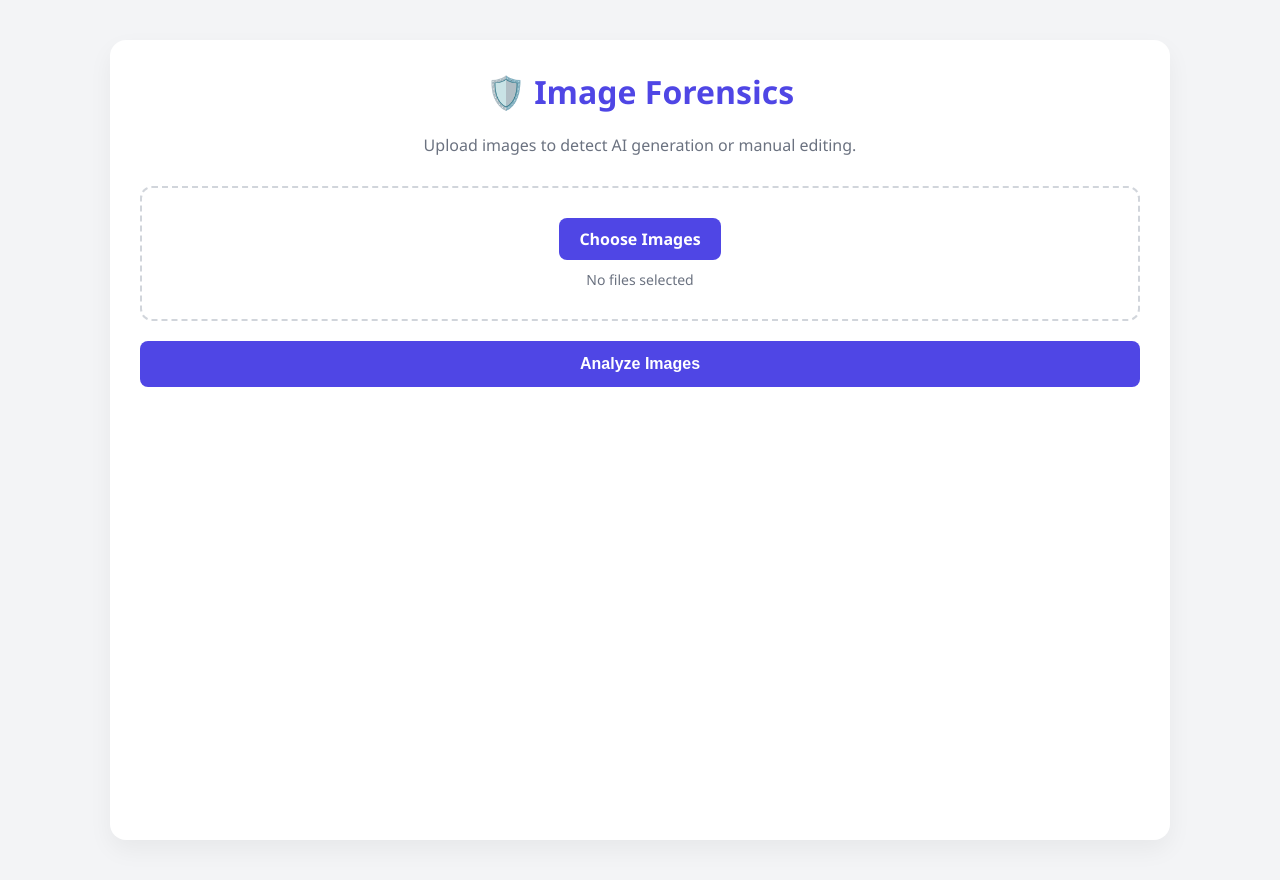
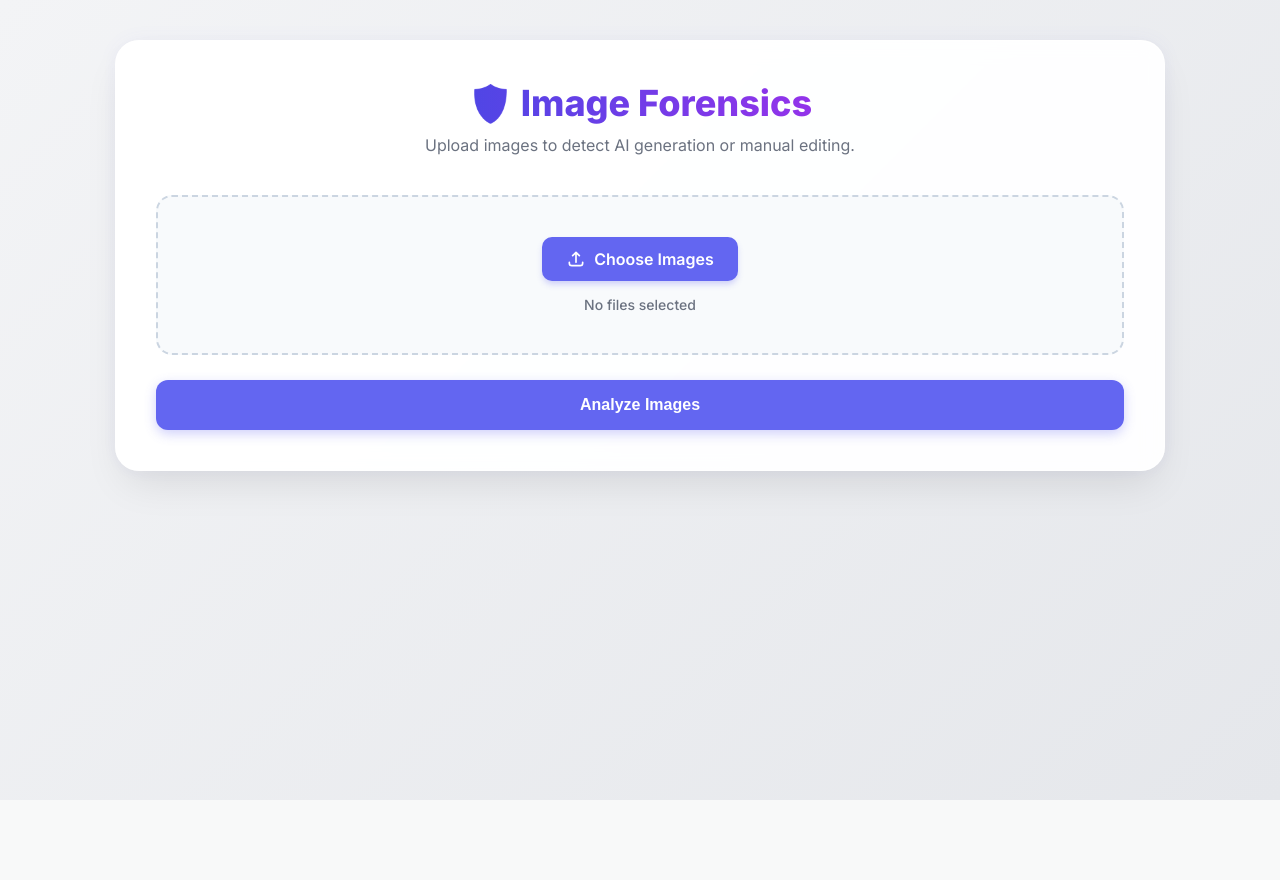
Before and after one commit to Jamaludeen001/AIImageDetection, a FastAPI app: page / in a window 1280 px wide. After the commit the page ends 800 px from the top, so only its background shows below. Run offline with FastAPI, Linux system fonts and the light colour scheme.

Commit message:
Update index.html

```diff
--- a/Project-1-AI-Image-detection/app/templates/index.html
+++ b/Project-1-AI-Image-detection/app/templates/index.html
@@ -4,87 +4,211 @@
     <meta charset="UTF-8">
     <meta name="viewport" content="width=device-width, initial-scale=1.0">
     <title>Image Forensics AI</title>
+    <link href="https://fonts.googleapis.com/css2?family=Inter:wght@400;500;600;700;800&display=swap" rel="stylesheet">
     <style>
         :root {
-            --primary: #4F46E5;
-            --primary-hover: #4338CA;
+            --primary: #6366F1;
+            --primary-hover: #4F46E5;
             --success: #10B981;
             --success-bg: #ECFDF5;
             --danger: #EF4444;
             --danger-bg: #FEF2F2;
             --warning: #F59E0B;
             --warning-bg: #FFFBEB;
-            --bg: #F3F4F6;
-            --card: #FFFFFF;
-            --text: #1F2937;
+            --bg-gradient: linear-gradient(135deg, #F3F4F6 0%, #E5E7EB 100%);
+            --card-bg: rgba(255, 255, 255, 0.95);
+            --text-main: #111827;
+            --text-muted: #6B7280;
             --border: #E5E7EB;
         }
-        body { font-family: 'Segoe UI', Tahoma, Geneva, Verdana, sans-serif; background-color: var(--bg); color: var(--text); min-height: 100vh; margin: 0; padding: 40px 20px; display: flex; justify-content: center; }
-        .container { background: var(--card); padding: 30px; border-radius: 16px; box-shadow: 0 10px 25px rgba(0,0,0,0.05); width: 100%; max-width: 1000px; }
-        h1 { margin-top: 0; color: var(--primary); text-align: center; }
-        p.subtitle { text-align: center; color: #6B7280; margin-bottom: 30px; }
 
-        .upload-area { border: 2px dashed #D1D5DB; border-radius: 12px; padding: 30px; text-align: center; cursor: pointer; transition: 0.3s; margin-bottom: 20px; }
-        .upload-area:hover { border-color: var(--primary); background: #EEF2FF; }
+        * { box-sizing: border-box; }
+
+        body {
+            font-family: 'Inter', sans-serif;
+            background: var(--bg-gradient);
+            color: var(--text-main);
+            min-height: 100vh;
+            margin: 0;
+            padding: 40px 20px;
+            display: flex;
+            justify-content: center;
+            align-items: flex-start;
+        }
+
+        .container {
+            background: var(--card-bg);
+            backdrop-filter: blur(10px);
+            padding: 40px;
+            border-radius: 24px;
+            box-shadow: 0 20px 40px -10px rgba(0,0,0,0.1), 0 0 20px rgba(99, 102, 241, 0.05);
+            width: 100%;
+            max-width: 1050px;
+            border: 1px solid rgba(255,255,255,0.5);
+        }
+
+        /* Header */
+        .header { text-align: center; margin-bottom: 40px; }
+        .header h1 {
+            margin: 0;
+            font-size: 36px;
+            font-weight: 800;
+            background: linear-gradient(to right, #4F46E5, #9333EA);
+            -webkit-background-clip: text;
+            -webkit-text-fill-color: transparent;
+            display: inline-flex;
+            align-items: center;
+            gap: 12px;
+        }
+        .header p { color: var(--text-muted); font-size: 16px; margin-top: 10px; }
+
+        /* Upload Area */
+        .upload-area {
+            border: 2px dashed #CBD5E1;
+            border-radius: 16px;
+            padding: 40px 20px;
+            text-align: center;
+            cursor: pointer;
+            transition: all 0.3s ease;
+            margin-bottom: 25px;
+            background: #F8FAFC;
+            position: relative;
+            overflow: hidden;
+        }
+        .upload-area:hover {
+            border-color: var(--primary);
+            background: #EEF2FF;
+            transform: translateY(-2px);
+        }
+        .upload-area.dragover { border-color: var(--primary); background: #EEF2FF; }
+
         input[type="file"] { display: none; }
-        .upload-label { display: inline-block; background: var(--primary); color: white; padding: 10px 20px; border-radius: 8px; cursor: pointer; font-weight: bold; transition: 0.3s; }
-        .upload-label:hover { background: var(--primary-hover); }
 
-        .btn-analyze { width: 100%; padding: 14px; background: var(--primary); color: white; border: none; border-radius: 8px; font-size: 16px; font-weight: bold; cursor: pointer; transition: 0.3s; }
-        .btn-analyze:disabled { background: #9CA3AF; cursor: not-allowed; }
+        .upload-label {
+            display: inline-flex;
+            align-items: center;
+            gap: 8px;
+            background: var(--primary);
+            color: white;
+            padding: 12px 24px;
+            border-radius: 10px;
+            cursor: pointer;
+            font-weight: 600;
+            transition: all 0.3s ease;
+            box-shadow: 0 4px 6px -1px rgba(99, 102, 241, 0.3);
+        }
+        .upload-label:hover { background: var(--primary-hover); transform: translateY(-1px); }
 
-        /* Master Table */
-        .results-section { margin-top: 30px; display: none; }
-        .summary-bar { background: #EEF2FF; padding: 15px; border-radius: 8px; margin-bottom: 15px; font-weight: bold; color: var(--primary); }
+        .file-name { margin-top: 15px; font-size: 14px; color: var(--text-muted); font-weight: 500; }
 
-        .master-table { width: 100%; border-collapse: collapse; background: white; border-radius: 8px; overflow: hidden; border: 1px solid var(--border); }
-        .master-table th, .master-table td { padding: 12px 15px; text-align: left; border-bottom: 1px solid var(--border); font-size: 14px; vertical-align: top;}
-        .master-table th { background: #F9FAFB; font-weight: 600; color: #374151; }
+        /* Analyze Button */
+        .btn-analyze {
+            width: 100%;
+            padding: 16px;
+            background: var(--primary);
+            color: white;
+            border: none;
+            border-radius: 12px;
+            font-size: 16px;
+            font-weight: 700;
+            cursor: pointer;
+            transition: all 0.3s ease;
+            box-shadow: 0 4px 12px rgba(99, 102, 241, 0.3);
+        }
+        .btn-analyze:hover:not(:disabled) { background: var(--primary-hover); transform: translateY(-2px); box-shadow: 0 6px 16px rgba(99, 102, 241, 0.4); }
+        .btn-analyze:disabled { background: #94A3B8; cursor: not-allowed; box-shadow: none; transform: none; }
 
-        /* Row Coloring based on Verdict */
-        .row-danger { background-color: var(--danger-bg) !important; }
-        .row-warning { background-color: var(--warning-bg) !important; }
-        .row-success { background-color: var(--success-bg) !important; }
+        /* Results Section */
+        .results-section { margin-top: 40px; display: none; animation: fadeIn 0.5s ease; }
 
-        .badge { display: inline-block; padding: 4px 8px; border-radius: 4px; font-weight: bold; font-size: 12px; text-align: center; }
-        .badge-danger { background: var(--danger); color: white; }
-        .badge-warning { background: var(--warning); color: white; }
-        .badge-success { background: var(--success); color: white; }
+        @keyframes fadeIn { from { opacity: 0; transform: translateY(10px); } to { opacity: 1; transform: translateY(0); } }
 
-        .thumb { max-width: 60px; max-height: 60px; border-radius: 4px; object-fit: cover; border: 1px solid #ccc; }
-        .file-name { font-size: 12px; color: #6B7280; word-break: break-all; margin-top: 5px; text-align: center; width: 80px;}
+        .summary-bar {
+            background: linear-gradient(to right, #EEF2FF, #E0E7FF);
+            padding: 16px 20px;
+            border-radius: 12px;
+            margin-bottom: 20px;
+            font-weight: 600;
+            color: var(--primary-hover);
+            display: flex;
+            justify-content: space-between;
+            align-items: center;
+            border: 1px solid #C7D2FE;
+        }
 
-        .details-list { margin: 0; padding-left: 15px; font-size: 12px; color: #4B5563; }
+        /* Table Design */
+        .table-responsive { overflow-x: auto; border-radius: 12px; border: 1px solid var(--border); }
+        .master-table { width: 100%; border-collapse: collapse; background: white; min-width: 800px; }
+        .master-table th { background: #F8FAFC; padding: 16px; text-align: left; font-size: 13px; text-transform: uppercase; letter-spacing: 0.5px; color: var(--text-muted); font-weight: 700; border-bottom: 2px solid var(--border); }
+        .master-table td { padding: 16px; text-align: left; border-bottom: 1px solid var(--border); vertical-align: middle; }
+        .master-table tr:last-child td { border-bottom: none; }
+        .master-table tr { transition: background 0.2s; }
 
-        .loader { display: none; text-align: center; color: var(--primary); font-weight: bold; margin-top: 20px; }
-        .loader::after { content: "..." ; animation: dots 1.5s infinite; }
-        @keyframes dots { 0%, 20% { content: ""; } 40% { content: "."; } 60% { content: ".."; } 80%, 100% { content: "..."; } }
+        /* Row Colors */
+        .row-danger { background-color: var(--danger-bg); }
+        .row-warning { background-color: var(--warning-bg); }
+        .row-success { background-color: var(--success-bg); }
+        .master-table tr:hover { filter: brightness(0.98); }
+
+        /* Badges */
+        .badge { display: inline-block; padding: 6px 12px; border-radius: 20px; font-weight: 700; font-size: 12px; text-align: center; letter-spacing: 0.5px;}
+        .badge-danger { background: #FEE2E2; color: #B91C1C; border: 1px solid #FCA5A5; }
+        .badge-warning { background: #FEF3C7; color: #B45309; border: 1px solid #FCD34D; }
+        .badge-success { background: #D1FAE5; color: #047857; border: 1px solid #6EE7B7; }
+
+        /* Thumbnails */
+        .thumb-container { display: flex; flex-direction: column; align-items: center; gap: 8px; }
+        .thumb { width: 70px; height: 70px; border-radius: 10px; object-fit: cover; border: 2px solid white; box-shadow: 0 2px 5px rgba(0,0,0,0.1); }
+        .file-name-label { font-size: 12px; font-weight: 500; color: var(--text-muted); max-width: 90px; text-overflow: ellipsis; overflow: hidden; white-space: nowrap; text-align: center; }
+
+        /* Details Data */
+        .details-grid { display: grid; grid-template-columns: 1fr 1fr; gap: 10px; font-size: 13px; }
+        .detail-item { display: flex; gap: 5px; color: var(--text-muted); }
+        .detail-item strong { color: var(--text-main); }
+        .flag-list { grid-column: span 2; margin: 5px 0 0 0; padding-left: 15px; font-size: 12px; color: #B91C1C; }
+
+        /* Loader */
+        .loader { display: none; text-align: center; margin: 30px 0; }
+        .spinner { width: 40px; height: 40px; border: 4px solid #E0E7FF; border-top: 4px solid var(--primary); border-radius: 50%; animation: spin 1s linear infinite; margin: 0 auto 15px auto; }
+        @keyframes spin { 0% { transform: rotate(0deg); } 100% { transform: rotate(360deg); } }
+        .loader-text { color: var(--primary); font-weight: 600; font-size: 15px; }
     </style>
 </head>
 <body>
 
 <div class="container">
+    <div class="header">
         <h1>🛡️ Image Forensics</h1>
-    <p class="subtitle">Upload images to detect AI generation or manual editing.</p>
+        <p>Upload images to detect AI generation or manual editing.</p>
+    </div>
 
-    <div class="upload-area" onclick="document.getElementById('imageInput').click()">
-        <label class="upload-label">Choose Images</label>
-        <input type="file" id="imageInput" accept="image/*" multiple onchange="previewImages(event)">
-        <div id="fileName" style="margin-top: 10px; font-size: 14px; color: #6B7280;">No files selected</div>
+    <!-- Drag and Drop / Upload Area -->
+    <div class="upload-area" id="dropZone" onclick="document.getElementById('imageInput').click()">
+        <label class="upload-label">
+            <svg width="20" height="20" fill="none" stroke="currentColor" stroke-width="2" viewBox="0 0 24 24" xmlns="http://www.w3.org/2000/svg"><path stroke-linecap="round" stroke-linejoin="round" d="M4 16v1a3 3 0 003 3h10a3 3 0 003-3v-1m-4-8l-4-4m0 0L8 8m4-4v12"></path></svg>
+            Choose Images
+        </label>
+        <input type="file" id="imageInput" accept="image/*" multiple onchange="handleFileSelect(event)">
+        <div class="file-name" id="fileName">No files selected</div>
     </div>
 
     <button id="analyzeBtn" class="btn-analyze" onclick="analyzeImages()">Analyze Images</button>
 
-    <div id="loader" class="loader">Analyzing images. Please wait (This may take a moment per image)</div>
+    <!-- Loader -->
+    <div id="loader" class="loader">
+        <div class="spinner"></div>
+        <div class="loader-text">Analyzing image(s)... This may take a moment.</div>
+    </div>
 
     <!-- Results Section -->
     <div id="resultsSection" class="results-section">
         <div id="summaryBar" class="summary-bar"></div>
 
+        <div class="table-responsive">
             <table class="master-table">
                 <thead>
                     <tr>
-                    <th width="100">Preview</th>
+                        <th width="120">Preview</th>
                         <th width="150">Verdict</th>
                         <th>Details</th>
                     </tr>
@@ -95,12 +219,26 @@
             </table>
         </div>
     </div>
+</div>
 
 <script>
     let selectedFiles = [];
     let base64Images = [];
 
-    function previewImages(event) {
+    // Drag & Drop visual feedback
+    const dropZone = document.getElementById('dropZone');
+    dropZone.addEventListener('dragover', (e) => { e.preventDefault(); dropZone.classList.add('dragover'); });
+    dropZone.addEventListener('dragleave', () => { dropZone.classList.remove('dragover'); });
+    dropZone.addEventListener('drop', (e) => {
+        e.preventDefault();
+        dropZone.classList.remove('dragover');
+        if(e.dataTransfer.files.length) {
+            document.getElementById('imageInput').files = e.dataTransfer.files;
+            handleFileSelect({ target: { files: e.dataTransfer.files } });
+        }
+    });
+
+    function handleFileSelect(event) {
         selectedFiles = Array.from(event.target.files);
         base64Images = [];
         document.getElementById('fileName').innerText = `${selectedFiles.length} file(s) selected`;
@@ -111,7 +249,7 @@
         selectedFiles.forEach((file, index) => {
             const reader = new FileReader();
             reader.onload = function(e) {
-                base64Images[index] = e.target.result; // Store in order
+                base64Images[index] = e.target.result;
             };
             reader.readAsDataURL(file);
         });
@@ -128,11 +266,11 @@
         const resultsSection = document.getElementById('resultsSection');
 
         btn.disabled = true;
+        btn.innerText = 'Processing...';
         loader.style.display = 'block';
         resultsSection.style.display = 'none';
 
         try {
-            // Send ALL base64 images in one array
             const response = await fetch('/validate-images', {
                 method: 'POST',
                 headers: { 'Content-Type': 'application/json' },
@@ -149,6 +287,7 @@
             alert("Error: " + error.message);
         } finally {
             btn.disabled = false;
+            btn.innerText = 'Analyze Images';
             loader.style.display = 'none';
         }
     }
@@ -159,65 +298,76 @@
         const tableBody = document.getElementById('tableBody');
 
         resultsSection.style.display = 'block';
-        summaryBar.innerText = `Analysis Complete: Processed ${data.processed} out of ${data.total_images} images.`;
+
+        // Count results
+        const aiCount = data.results.filter(r => r.is_ai_generated).length;
+        const editCount = data.results.filter(r => r.is_edited && !r.is_ai_generated).length;
+
+        summaryBar.innerHTML = `
+            <span>Processed ${data.processed} / ${data.total_images} images</span>
+            <span style="font-size: 13px;">
+                <span style="color:var(--danger)">${aiCount} AI</span> &bull;
+                <span style="color:var(--warning)">${editCount} Edited</span>
+            </span>
+        `;
+
         tableBody.innerHTML = '';
 
         data.results.forEach((result, index) => {
-            // Get the original filename from our local array using the same index
-            const originalFileName = selectedFiles[index] ? selectedFiles[index].name : 'Unknown File';
+            const originalFileName = selectedFiles[index] ? selectedFiles[index].name : 'Unknown';
+
+            // Truncate filename if too long
+            const displayName = originalFileName.length > 15 ? originalFileName.substring(0, 12) + '...' : originalFileName;
 
             const tr = document.createElement('tr');
 
-            // 1. Determine Verdict and Row Color
             let rowClass = 'row-success';
             let badgeClass = 'badge-success';
             let verdictText = 'ORIGINAL';
 
             if (result.is_ai_generated && result.is_edited) {
-                rowClass = 'row-danger';
-                badgeClass = 'badge-danger';
-                verdictText = 'FORGED & AI';
+                rowClass = 'row-danger'; badgeClass = 'badge-danger'; verdictText = 'FORGED & AI';
             } else if (result.is_ai_generated) {
-                rowClass = 'row-danger';
-                badgeClass = 'badge-danger';
-                verdictText = 'AI GENERATED';
+                rowClass = 'row-danger'; badgeClass = 'badge-danger'; verdictText = 'AI GENERATED';
             } else if (result.is_edited) {
-                rowClass = 'row-warning';
-                badgeClass = 'badge-warning';
-                verdictText = 'EDITED';
+                rowClass = 'row-warning'; badgeClass = 'badge-warning'; verdictText = 'EDITED';
             }
 
             if (!result.success) {
-                rowClass = 'row-warning';
-                badgeClass = 'badge-warning';
-                verdictText = 'ERROR';
+                rowClass = 'row-warning'; badgeClass = 'badge-warning'; verdictText = 'ERROR';
             }
 
             tr.className = rowClass;
 
-            // 2. Build the Details Column
-            let detailsHtml = `<div><strong>Format:</strong> ${result.format || 'N/A'} | <strong>Dimensions:</strong> ${result.dimensions || 'N/A'}</div>`;
+            let detailsHtml = `
+                <div class="details-grid">
+                    <div class="detail-item"><strong>Format:</strong> ${result.format || 'N/A'}</div>
+                    <div class="detail-item"><strong>Dimensions:</strong> ${result.dimensions || 'N/A'}</div>
+            `;
 
             if (result.success) {
                 if (result.ai_detection && result.ai_detection.success) {
-                    const score = (result.ai_detection.ai_score * 100).toFixed(2);
-                    detailsHtml += `<div><strong>AI Score:</strong> <span style="color:${result.ai_detection.ai_score >= 0.4 ? 'red' : 'green'}">${score}%</span></div>`;
+                    const score = (result.ai_detection.ai_score * 100).toFixed(1);
+                    const color = result.ai_detection.ai_score >= 0.4 ? 'var(--danger)' : 'var(--success)';
+                    detailsHtml += `<div class="detail-item" style="grid-column: span 2;"><strong>AI Confidence:</strong> <span style="color:${color}; font-weight:bold;">${score}%</span></div>`;
                 }
 
                 if (result.forensics && result.forensics.flags.length > 0) {
-                    detailsHtml += `<div style="margin-top:5px;"><strong>Flags:</strong><ul class="details-list">`;
+                    detailsHtml += `<div style="grid-column: span 2; margin-top:5px;"><strong>Flags:</strong><ul class="flag-list">`;
                     result.forensics.flags.forEach(flag => { detailsHtml += `<li>${flag}</li>`; });
                     detailsHtml += `</ul></div>`;
                 }
             } else {
-                detailsHtml += `<div style="color:red; font-weight:bold;">${result.error}</div>`;
+                detailsHtml += `<div class="detail-item" style="grid-column: span 2; color:red; font-weight:bold;">${result.error}</div>`;
             }
+            detailsHtml += `</div>`;
 
-            // 3. Build the Row HTML (Includes Filename under the thumbnail)
             tr.innerHTML = `
-                <td align="center">
+                <td>
+                    <div class="thumb-container">
                         <img src="${base64Images[index]}" class="thumb" alt="Thumb">
-                    <div class="file-name">${originalFileName}</div>
+                        <div class="file-name-label" title="${originalFileName}">${displayName}</div>
+                    </div>
                 </td>
                 <td>
                     <span class="badge ${badgeClass}">${verdictText}</span>
```
Lines whose indentation alone changed are shown as unchanged.
